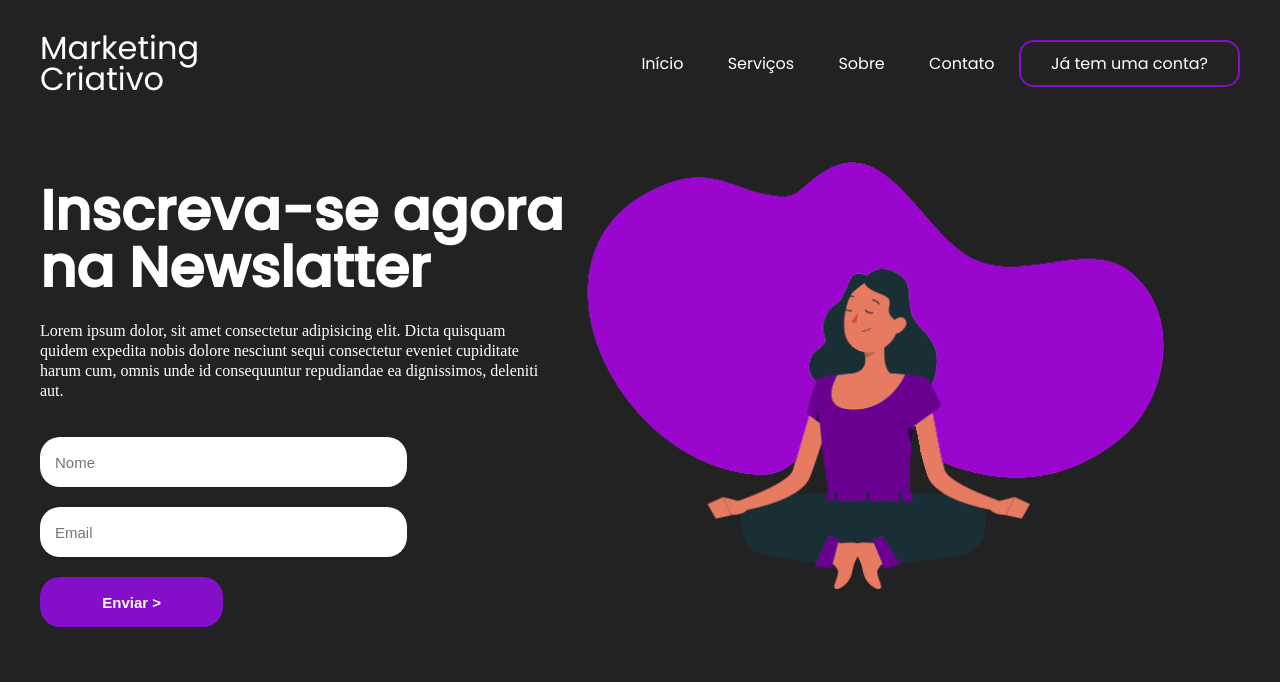
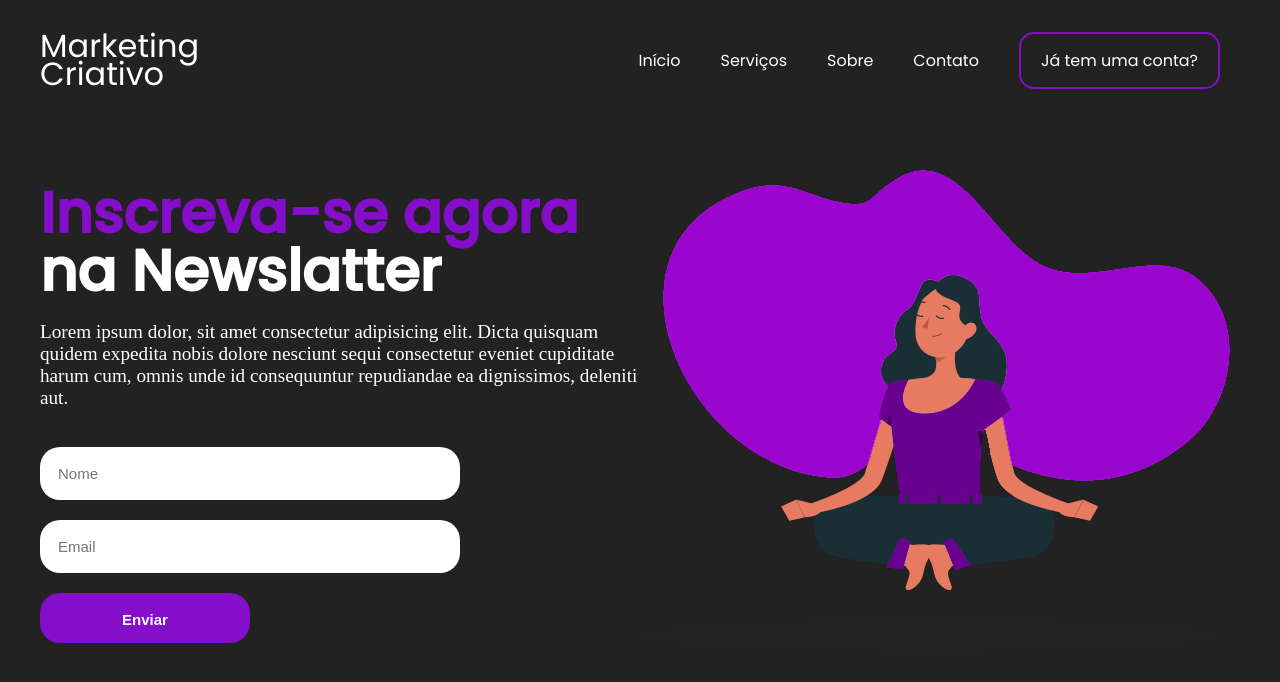
Before and after one commit to eullergomes/landing-page, a plain HTML site: page index.html in a window 1280 px wide. Drawn offline with Linux system fonts and the light colour scheme.

Commit message:
finishing

```diff
--- a/components/fonts/stylesheet.css
+++ /dev/null
@@ -1,72 +0,0 @@
-/*! Generated by Font Squirrel (https://www.fontsquirrel.com) on May 19, 2021 */
-
-
-
-@font-face {
-    font-family: 'poppinsblack';
-    src: url('poppins-black-webfont.woff2') format('woff2'),
-         url('poppins-black-webfont.woff') format('woff');
-    font-weight: normal;
-    font-style: normal;
-
-}
-
-
-
-
-@font-face {
-    font-family: 'poppinsbold';
-    src: url('poppins-bold-webfont.woff2') format('woff2'),
-         url('poppins-bold-webfont.woff') format('woff');
-    font-weight: normal;
-    font-style: normal;
-
-}
-
-
-
-
-@font-face {
-    font-family: 'poppinslight';
-    src: url('poppins-light-webfont.woff2') format('woff2'),
-         url('poppins-light-webfont.woff') format('woff');
-    font-weight: normal;
-    font-style: normal;
-
-}
-
-
-
-
-@font-face {
-    font-family: 'poppinsmedium';
-    src: url('poppins-medium-webfont.woff2') format('woff2'),
-         url('poppins-medium-webfont.woff') format('woff');
-    font-weight: normal;
-    font-style: normal;
-
-}
-
-
-
-
-@font-face {
-    font-family: 'poppinsregular';
-    src: url('poppins-regular-webfont.woff2') format('woff2'),
-         url('poppins-regular-webfont.woff') format('woff');
-    font-weight: normal;
-    font-style: normal;
-
-}
-
-
-
-
-@font-face {
-    font-family: 'poppinssemibold';
-    src: url('poppins-semibold-webfont.woff2') format('woff2'),
-         url('poppins-semibold-webfont.woff') format('woff');
-    font-weight: normal;
-    font-style: normal;
-
-}
--- a/index.html
+++ b/index.html
@@ -4,6 +4,8 @@
     <meta charset="UTF-8">
     <meta http-equiv="X-UA-Compatible" content="IE=edge">
     <meta name="viewport" content="width=device-width, initial-scale=1.0">
+    <meta name="description" content="Landing Page responsiva">
+    <meta name="keywords" content="tela de login, landing page">
     <title>Landing Page</title>
     <link rel="stylesheet" href="/styles/style.css">
     <link rel="stylesheet" href="/styles/fonts.css">
@@ -15,14 +17,15 @@
             <h1>Marketing</h1>
             <h1>Criativo</h1>
         </div>
-
-        <ul>
-            <a href="#"><li>Início</li></a>
-            <a href="#"><li>Serviços</li></a>
-            <a href="#"><li>Sobre</li></a>
-            <a href="#"><li>Contato</li></a>
-            <a id="inscreva-se-bnt" href="#"><li>Já tem uma conta?</li></a>
-        </ul>
+        <nav>
+            <ul class="nav-list">
+                <li><a href="#">Início</a></li>
+                <li><a href="#">Serviços</a></li>
+                <li><a href="#">Sobre</a></li>
+                <li><a href="#">Contato</a></li>
+                <li><a id="bnt-account" href="#">Já tem uma conta?</a></li>
+            </ul>
+        </nav>
     </header>
 
     <main>
@@ -31,15 +34,14 @@
             <h2>na Newslatter</h2>
             <p>Lorem ipsum dolor, sit amet consectetur adipisicing elit. Dicta quisquam quidem expedita nobis dolore nesciunt sequi consectetur eveniet cupiditate harum cum, omnis unde id consequuntur repudiandae ea dignissimos, deleniti aut.</p>
             <form>
-                <input type="text" placeholder="Nome">
-                <input type="email" placeholder="Email">
-                <input type="submit" value="Enviar >">
+                <input type="text" placeholder="Nome" maxlength="60" required>
+                <input type="email" placeholder="Email" maxlength="40" required>
+                <input type="submit" value="Enviar">
             </form>
         </aside>
         <article>
-            <img src="/components/images/img.png" alt="mulher-roxa">
+            <img src="/components/images/meditation.png" alt="purple-woman">
         </article>
-
     </main>
 </body>
 </html>
--- a/styles/fonts.css
+++ b/styles/fonts.css
@@ -4,23 +4,18 @@
          url('../components/fonts/poppins-light-webfont.woff') format('woff');
     font-weight: normal;
     font-style: normal;
-
 }
-
 @font-face {
     font-family: 'poppinsmedium';
     src: url('../components/fonts/poppins-medium-webfont.woff2') format('woff2'),
          url('../components/fonts/poppins-medium-webfont.woff') format('woff');
     font-weight: normal;
     font-style: normal;
-
 }
-
 @font-face {
     font-family: 'poppinsregular';
     src: url('../components/fonts/poppins-regular-webfont.woff2') format('woff2'),
           url('../components/fonts/poppins-regular-webfont.woff') format('woff');
     font-weight: normal;
     font-style: normal;
-
 }
--- a/styles/media.css
+++ b/styles/media.css
@@ -1,24 +1,48 @@
-@media screen and (max-width: 760px){
-    header{
+/* Smartphones (600px para baixo) */
+@media only screen and (max-width: 600px) {
+	/*PROPRIEDADES*/
+}
+
+/* Dispositivos um pouco maiores, mas ainda pequenos (Pequenos Tablets e Smartphones + largos, 600px para cima) */
+@media only screen and (max-width: 600px) {
+	/*PROPRIEDADES*/
+}
+
+/*Dispostivos Médios (Tablets deitados, 768px para cima) */
+@media only screen and (max-width: 768px) {
+	/*PROPRIEDADES*/
+}
+
+/* Dispostivos Largos (laptops/desktops, 992px para cima) */
+@media only screen and (max-width: 992px) {
+	/*PROPRIEDADES*/
+}
+
+/* Super Largos (Telas maiores laptops, desktops e até TVs, 1200px para cima) */
+@media only screen and (max-width: 1200px) {
+	header{
         flex-direction: column;
+    }
+    #title{
+        margin-top: 30px;
+        margin-bottom:10px;
     }
     main{
         flex-direction: column;
+        margin-top: 200px;
     }
-    h2{
-        font-size: 38px;
+    aside{
+        display: flex;
+        flex-direction: column;
+        align-items: center;
     }
-    form{
-        margin: 0 auto;
-        width: 100%;
+    aside p{
+        width: 50%;
+        margin-top: 50px;
+        margin-bottom: 50px;
     }
-    input{
-        align-self: center;
+    aside form{
+        width: 40%;
     }
-    img{
-        display: none;
-    }
-    ul{
-        text-align: center;
-    }
+
 }
--- a/styles/style.css
+++ b/styles/style.css
@@ -1,31 +1,38 @@
+* {
+    padding: 0;
+    margin: 0;
+    border: 0;
+    box-sizing: border-box
+}
+
 body{
     background: rgb(34, 34, 34);
     color: white;
     font-family: poppinsregular;
     max-width: 1200px;
     margin: 0 auto;
-    padding: 15px;
+    font-size: medium;
 }
 
 header{
     display: flex;
-    flex-direction: row;
     justify-content: space-between;
     align-items: center;
+    height: 120px;
 }
 
-#title{
-    flex-direction: column;
-    line-height: 10px;
+h1{
+    font-weight: 200;
+    line-height: 28px;
 }
 
-li{
-    display: inline-block;
-    margin: 20px;
+h1:hover{
+    cursor: pointer;
 }
 
 a{
-    color: white;
+    text-decoration: none;
+    color: #fff;
 }
 
 a:hover{
@@ -33,51 +40,74 @@ a:hover{
     transition: 0.3s all;
 }
 
-#inscreva-se-bnt{
-    border: 2px solid rgb(132, 14, 201);
-    padding: 10px;
-    border-radius: 15px;
+ul{
+    display: flex;
 }
 
-#inscreva-se-bnt:hover{
+li{
+    list-style-type: none;
+    padding: 20px;
+}
+
+#bnt-account{
+    border: 2px solid rgb(132, 14, 201);
+    border-radius: 15px;
+    padding: 15px 20px;
+}
+
+#bnt-account:hover{
     background: rgb(132, 14, 201);
     color: white;
 }
 
-h1{
-    font-weight: 200;
-}
-
 main{
     display: flex;
-    flex-direction: row;
+    flex-flow: row wrap;
+    justify-content: center;
+    align-items: center;
     margin-top: 50px;
 }
 
-h2{
-    font-size: 56px;
-    line-height: 10px;
+aside{
+    flex: 50%;
+    /* border: 1px solid red; */
+}
+
+aside h2{
+    font-size: 3.6em;
     font-family: poppinsmedium;
 }
 
 span{
-    color: rbb(132, 14, 201);
+    color: rgb(132, 14, 201);
 }
 
-p{
-    line-height: 20px;
-    max-width: 500px;
-    font-family: poppinlight;
+aside p{
+    margin-top: 18px;
+    margin-bottom: 18px;
+    font-size: 1.2em;
 }
 
-img{
-    width: 600px;
+article{
+    flex: 50%;
+    /* border: 1px solid blue; */
+}
+
+aside p{
+    font-family: poppinlight;
 }
 
 form{
     display: flex;
     flex-direction: column;
     width: 70%;
+}
+
+input{
+    margin-top: 20px;
+    padding: 18px;
+    border-radius: 20px;
+    font-size: 15px;
 }
 
 form [type="submit"]{
@@ -88,15 +118,7 @@ form [type="submit"]{
     font-weight: bold;
 }
 
-form [type="sumbmit"]:hover{
+form [type="submit"]:hover{
     cursor: pointer;
+    opacity: 0.9;
 }
-
-input{
-    margin-top: 20px;
-    height: 20px;
-    padding: 15px;
-    border-radius: 20px;
-    border: none;
-    font-size: 15px;
-}
```
Also changed, not shown: components/images/meditation.png (renamed from components/images/img.png).
